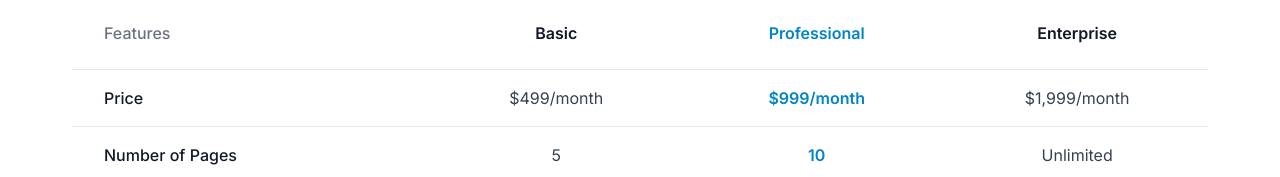
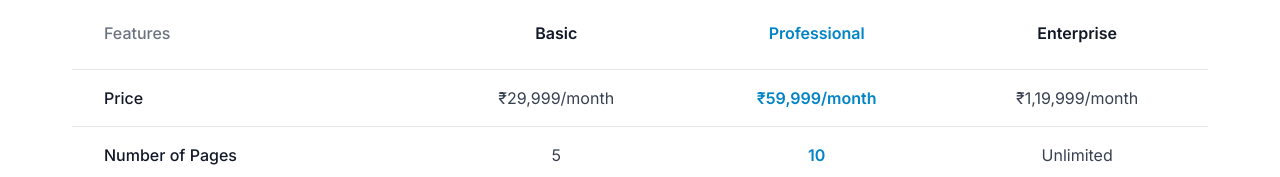
Before and after one commit to Khushmeet-patil/IoTechZ, a React (Vite) app: page /pricing in a window 1280 px wide. Shown: the part 3355-3532 px from the top of the page. Built offline with nearby package versions, Linux system fonts and the light colour scheme.

Commit message:
1st chngaes

```diff
--- a/src/components/Pricing.tsx
+++ b/src/components/Pricing.tsx
@@ -5,7 +5,7 @@ const Pricing = () => {
   const plans = [
     {
       title: 'Basic',
-      price: '$499',
+      price: '₹29,999',
       period: 'month',
       description: 'Perfect for small businesses just getting started',
       features: [
@@ -19,7 +19,7 @@ const Pricing = () => {
     },
     {
       title: 'Professional',
-      price: '$999',
+      price: '₹59,999',
       period: 'month',
       description: 'Ideal for growing businesses with specific needs',
       features: [
@@ -35,7 +35,7 @@ const Pricing = () => {
     },
     {
       title: 'Enterprise',
-      price: '$1,999',
+      price: '₹1,19,999',
       period: 'month',
       description: 'Advanced solutions for large organizations',
       features: [
--- a/src/pages/PricingPage.tsx
+++ b/src/pages/PricingPage.tsx
@@ -110,9 +110,9 @@ const PricingPage = () => {
               <tbody>
                 <tr className="border-t border-gray-200">
                   <td className="py-4 px-8 text-gray-900 font-medium">Price</td>
-                  <td className="py-4 px-8 text-center text-gray-700">$499/month</td>
-                  <td className="py-4 px-8 text-center text-primary-600 font-semibold">$999/month</td>
-                  <td className="py-4 px-8 text-center text-gray-700">$1,999/month</td>
+                  <td className="py-4 px-8 text-center text-gray-700">₹29,999/month</td>
+                  <td className="py-4 px-8 text-center text-primary-600 font-semibold">₹59,999/month</td>
+                  <td className="py-4 px-8 text-center text-gray-700">₹1,19,999/month</td>
                 </tr>
                 <tr className="border-t border-gray-200">
                   <td className="py-4 px-8 text-gray-900 font-medium">Number of Pages</td>
```
